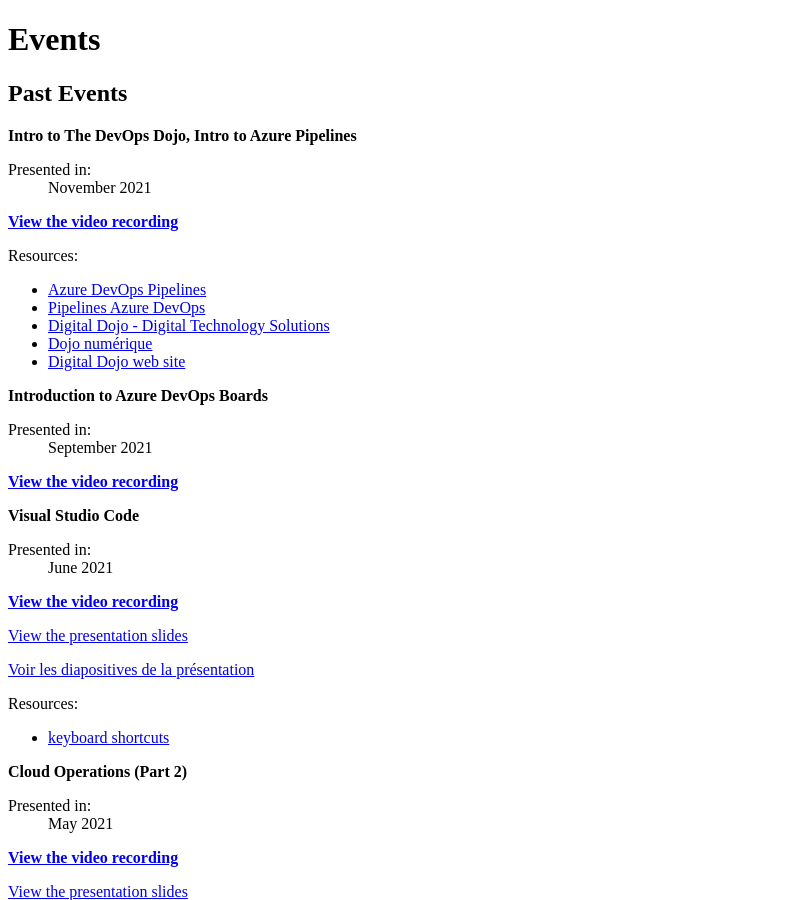
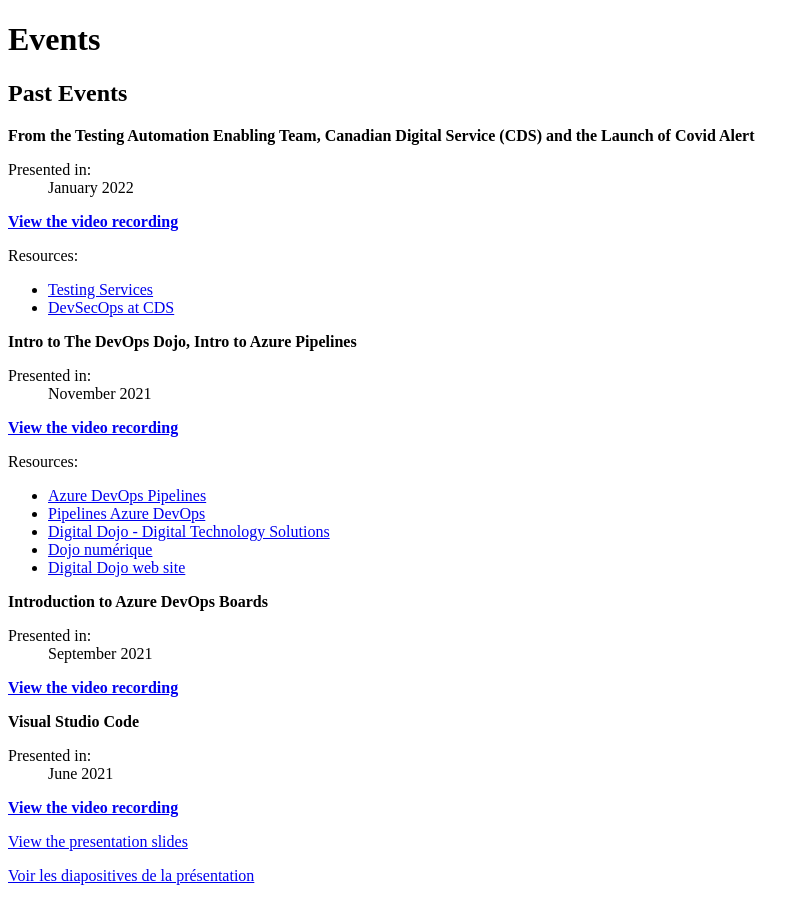
Before and after one commit to esdc-devcop/esdc-devcop.github.io, a Jekyll site: the page built from _pages/events.md, in a window 1280 px wide and 900 px high. Shown: the whole window, without its empty margins (0-808 px from the left). Built offline with Jekyll 4.4.1, drawn with Linux system fonts in a browser that asks for light colours; comment, search, counter and statistics services are not loaded.

Commit message:
Update events.yml

```diff
--- a/_data/events.yml
+++ b/_data/events.yml
@@ -1,4 +1,13 @@
 past:
+  - month: January 2022
+    topic: From the Testing Automation Enabling Team, Canadian Digital Service (CDS) and the Launch of Covid Alert
+    recording: https://web.microsoftstream.com/video/b3b0366b-b11a-4b6f-ab7a-c48598cbcf7a
+    resources:
+      - title: Testing Services
+        link: https://github.com/esdc-devcop/presentations/blob/master/2022jan19_DevCoP_TestAutomationEnablingTeam.pptx
+      - title: DevSecOps at CDS
+        link: https://github.com/esdc-devcop/presentations/blob/master/2022jan19_DevcoP_Cadets.pdf
+
   - month: November 2021
     topic: Intro to The DevOps Dojo, Intro to Azure Pipelines
     recording: https://web.microsoftstream.com/video/01c039e9-8fb2-48f1-b3c7-01d69687baa2
```
